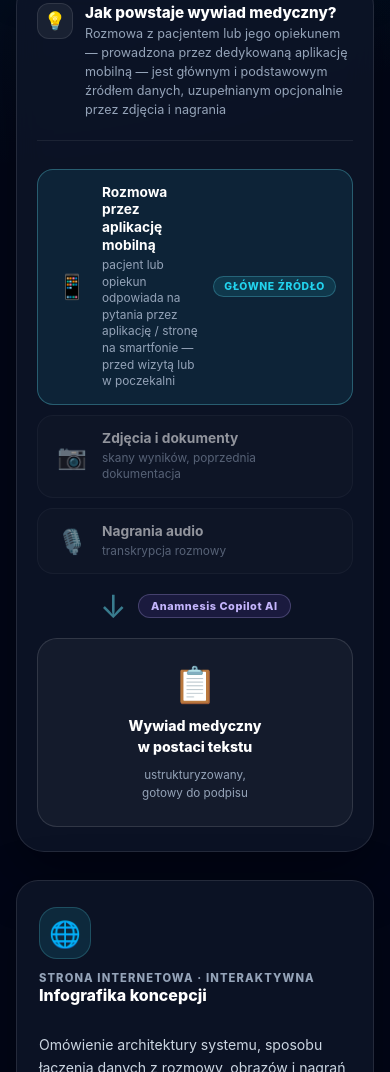
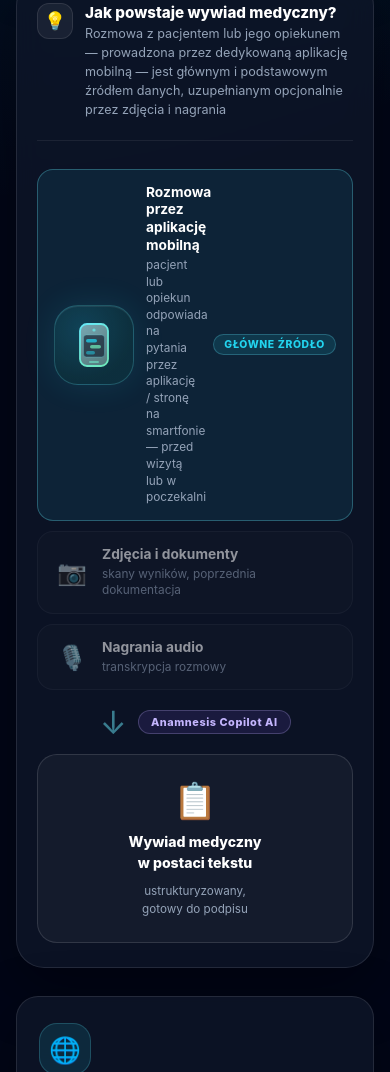
Before and after one commit to gwojarnik/an-co-preview, a plain HTML site: page index.html in a window 390 px wide. Shown: the part 671-1743 px from the top of the page. Drawn offline with Linux system fonts and the light colour scheme.

Commit message:
Add primary icon styling and SVG for mobile app conversation flow

```diff
--- a/index.html
+++ b/index.html
@@ -326,6 +326,19 @@
         flex-shrink: 0;
       }
 
+      .fi-icon-primary {
+        flex-shrink: 0;
+        display: flex;
+        align-items: center;
+        justify-content: center;
+        width: 80px;
+        height: 80px;
+        background: radial-gradient(circle at 35% 30%, rgba(34,211,238,0.18), rgba(16,185,129,0.08) 70%);
+        border: 1px solid rgba(103,232,249,0.22);
+        border-radius: 24px;
+        box-shadow: 0 0 32px rgba(34,211,238,0.12), inset 0 1px 0 rgba(255,255,255,0.07);
+      }
+
       .fi-body { flex: 1; min-width: 0; }
 
       .fi-name {
@@ -501,7 +514,34 @@
           <!-- Inputs -->
           <div class="flow-inputs">
             <div class="flow-input primary">
-              <span class="fi-icon">📱</span>
+              <span class="fi-icon-primary">
+                <svg width="46" height="46" viewBox="0 0 46 46" fill="none" xmlns="http://www.w3.org/2000/svg">
+                  <defs>
+                    <linearGradient id="pg1" x1="8" y1="2" x2="38" y2="44" gradientUnits="userSpaceOnUse">
+                      <stop offset="0%" stop-color="#67e8f9"/>
+                      <stop offset="100%" stop-color="#6ee7b7"/>
+                    </linearGradient>
+                    <linearGradient id="pg2" x1="8" y1="2" x2="38" y2="44" gradientUnits="userSpaceOnUse">
+                      <stop offset="0%" stop-color="#cffafe" stop-opacity="0.55"/>
+                      <stop offset="100%" stop-color="#d1fae5" stop-opacity="0.35"/>
+                    </linearGradient>
+                  </defs>
+                  <!-- Body -->
+                  <rect x="9" y="2" width="28" height="42" rx="7" fill="url(#pg2)" stroke="url(#pg1)" stroke-width="1.8"/>
+                  <!-- Camera -->
+                  <circle cx="23" cy="8" r="1.6" fill="url(#pg1)" opacity="0.8"/>
+                  <!-- Screen -->
+                  <rect x="12.5" y="13" width="21" height="22" rx="3" fill="rgba(2,6,23,0.55)" stroke="rgba(103,232,249,0.25)" stroke-width="1"/>
+                  <!-- Chat bubble 1 -->
+                  <rect x="15" y="17" width="11" height="3.5" rx="1.75" fill="#22d3ee" opacity="0.75"/>
+                  <!-- Chat bubble 2 -->
+                  <rect x="19" y="23" width="11" height="3.5" rx="1.75" fill="#6ee7b7" opacity="0.75"/>
+                  <!-- Chat bubble 3 -->
+                  <rect x="15" y="29" width="9" height="3.5" rx="1.75" fill="#22d3ee" opacity="0.5"/>
+                  <!-- Home bar -->
+                  <rect x="18" y="39" width="10" height="2" rx="1" fill="url(#pg1)" opacity="0.6"/>
+                </svg>
+              </span>
               <div class="fi-body">
                 <div class="fi-name">Rozmowa przez aplikację mobilną</div>
                 <div class="fi-desc">pacjent lub opiekun odpowiada na pytania przez aplikację / stronę na smartfonie — przed wizytą lub w poczekalni</div>
```
